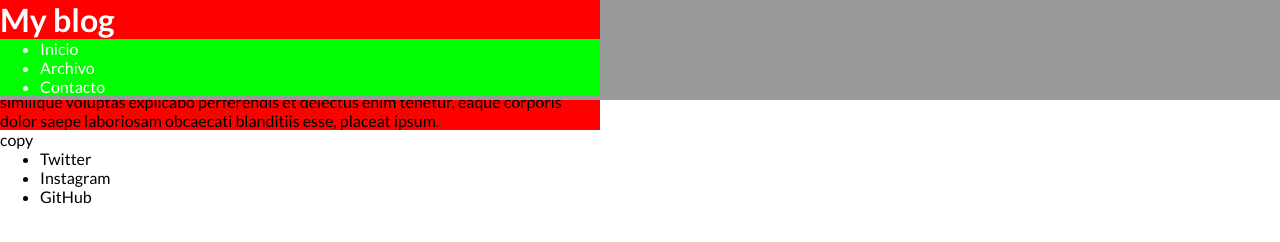
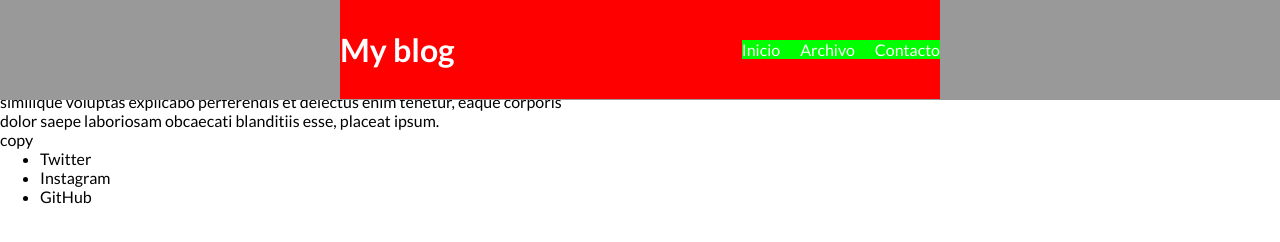
Before and after one commit to EvaMarco/Adalab_Flexbox_Blog-Example, a plain HTML site: page index.html in a window 1280 px wide. Drawn offline with Linux system fonts and the light colour scheme.

Commit message:
header looks good

```diff
--- a/Style/style.css
+++ b/Style/style.css
@@ -8,20 +8,43 @@
 }
 .container{
     max-width: 600px;
-    background-color: red;
+
 }
 
 .header__page{
     position:fixed;
+    top:0;
+    left:0;
     width: 100vw;
     height: 100px;
     color:#fff;
     background-color: #999999;
+    text-align: center;
 }
-.header .container{
+.header__page .container{
     display:flex;
-    flex-direction:
+    background-color: red;
+    margin: auto;
+    align-items: center;
+    justify-content: space-between;
+}
+.header__title{
+    width:50vw;
+    text-align: left;
+    margin:30px 0;
+}
+.page__nav{
+    width:50vw;
 }
 .nav__menu{
     background-color: lime;
+    list-style: none;
+    padding: 0;
+    display: flex;
 }
+.menu__item{
+    margin-right: 20px;
+}
+.menu__item:last-child{
+    margin-right: 0;
+}
```
